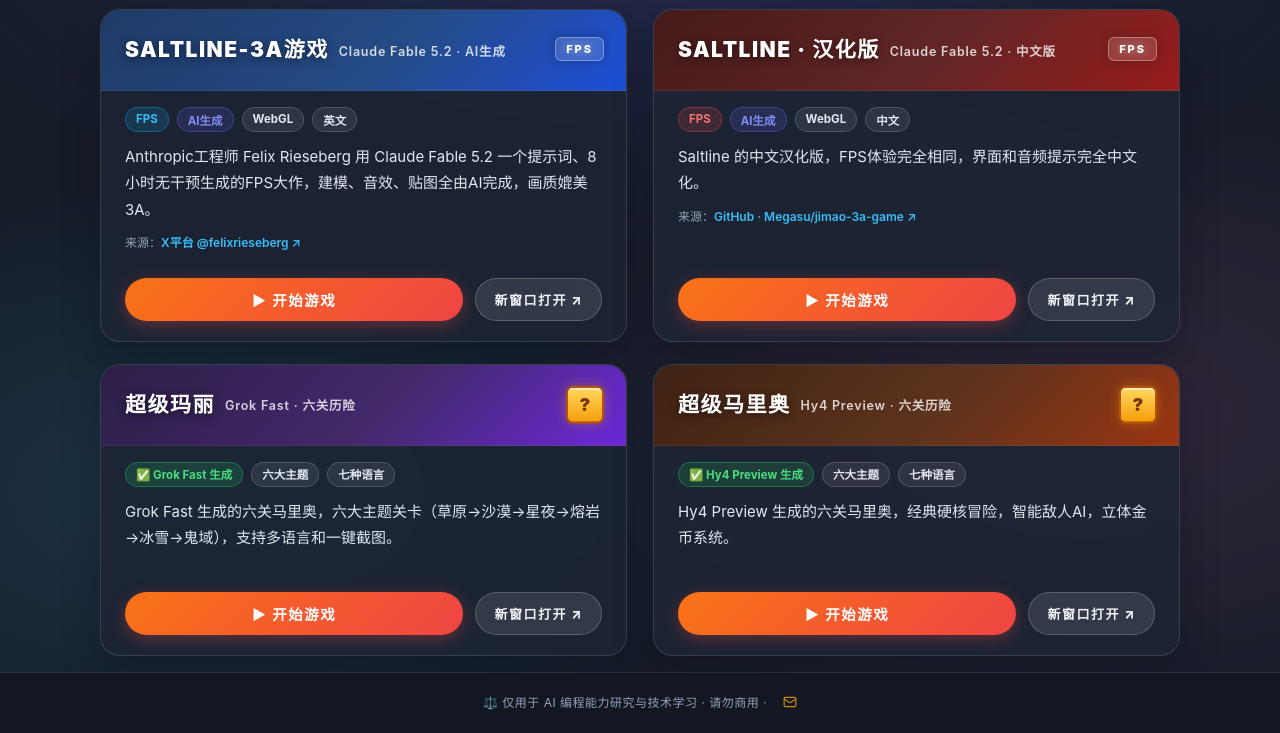
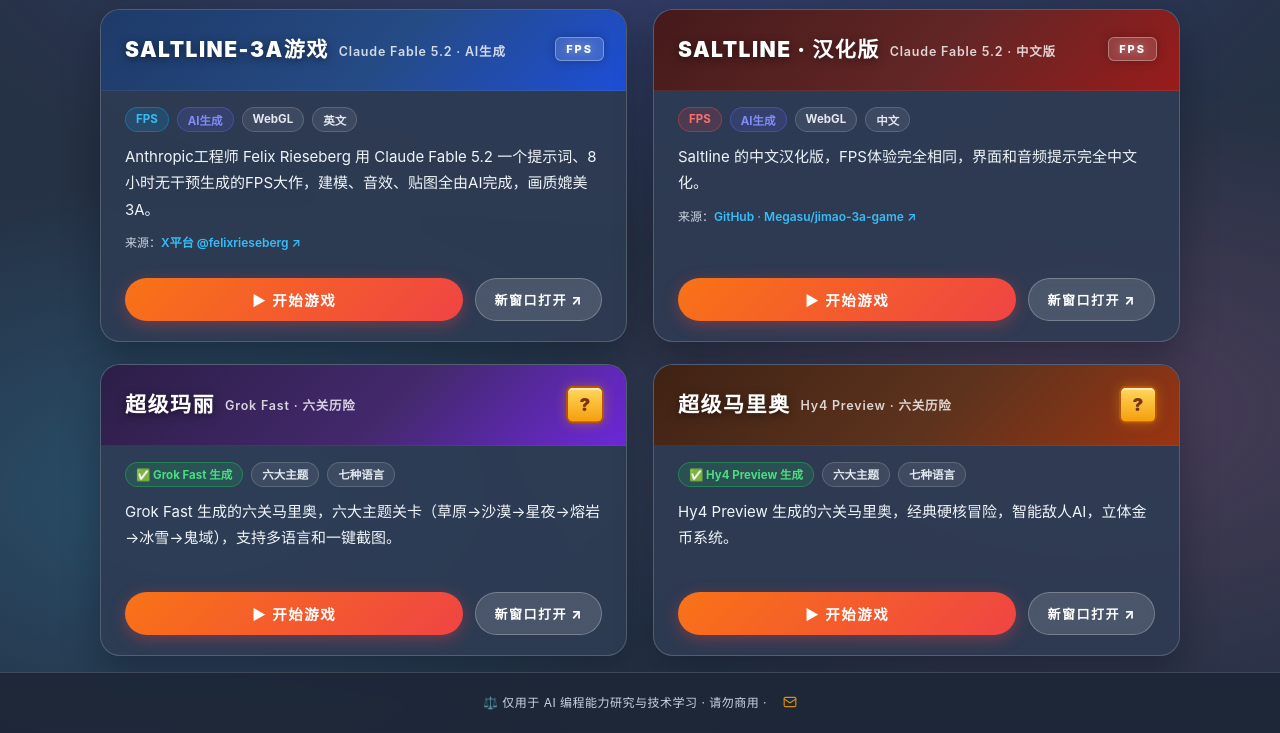
Before and after one commit to majunbo/html-game, a plain HTML site: page index.html in a window 1280 px wide. Shown: the part 68-801 px from the top of the page. Drawn offline with Linux system fonts and the light colour scheme.

Commit message:
change the color of index.html

```diff
--- a/index.html
+++ b/index.html
@@ -22,13 +22,13 @@
 
 :root {
   --font: "PingFang SC", "HarmonyOS Sans SC", "Microsoft YaHei", "Hiragino Sans GB", -apple-system, BlinkMacSystemFont, sans-serif;
-  --bg-base: #161c28;
-  --card-bg: rgba(28, 37, 52, 0.86);
-  --card-border: rgba(255, 255, 255, 0.13);
-  --card-hover-border: rgba(99, 102, 241, 0.45);
+  --bg-base: #253144;
+  --card-bg: rgba(46, 60, 84, 0.88);
+  --card-border: rgba(255, 255, 255, 0.18);
+  --card-hover-border: rgba(129, 140, 248, 0.6);
   --text-main: #ffffff;
-  --text-muted: #94a3b8;
-  --text-desc: #e2e8f0;
+  --text-muted: #cbd5e1;
+  --text-desc: #f1f5f9;
   --primary-red: #ef4444;
   --gold: #f59e0b;
 }
@@ -39,9 +39,9 @@ body {
   font-family: var(--font);
   color: var(--text-main);
   background:
-    radial-gradient(1100px 550px at 50% -8%, rgba(99, 102, 241, 0.22), transparent 70%),
-    radial-gradient(900px 500px at 85% 60%, rgba(244, 114, 182, 0.12), transparent 65%),
-    radial-gradient(850px 480px at 15% 70%, rgba(56, 189, 248, 0.14), transparent 65%),
+    radial-gradient(1100px 550px at 50% -8%, rgba(99, 102, 241, 0.28), transparent 70%),
+    radial-gradient(900px 500px at 85% 60%, rgba(244, 114, 182, 0.18), transparent 65%),
+    radial-gradient(850px 480px at 15% 70%, rgba(56, 189, 248, 0.22), transparent 65%),
     var(--bg-base);
   min-height: 100vh;
   display: flex;
@@ -290,36 +290,36 @@ main {
 
 .btn.newtab {
   flex: 0 0 auto;
-  color: #f1f5f9;
-  background: rgba(255, 255, 255, 0.1);
-  border: 1px solid rgba(255, 255, 255, 0.2);
+  color: #ffffff;
+  background: rgba(255, 255, 255, 0.14);
+  border: 1px solid rgba(255, 255, 255, 0.25);
   padding: 11px 18px;
   font-size: 13px;
   backdrop-filter: blur(8px);
 }
 .btn.newtab:hover {
-  background: rgba(255, 255, 255, 0.18);
-  border-color: rgba(255, 255, 255, 0.35);
+  background: rgba(255, 255, 255, 0.22);
+  border-color: rgba(255, 255, 255, 0.4);
   color: #fff;
 }
 .btn.newtab:active { transform: translateY(3px); }
 
-/* ============ 优雅中深色页脚 ============ */
+/* ============ 优雅明朗页脚 ============ */
 footer {
   position: relative;
   z-index: 10;
   min-height: 44px;
-  background: rgba(18, 24, 34, 0.95);
+  background: rgba(30, 40, 56, 0.95);
   backdrop-filter: blur(10px);
   -webkit-backdrop-filter: blur(10px);
-  border-top: 1px solid rgba(255, 255, 255, 0.1);
+  border-top: 1px solid rgba(255, 255, 255, 0.15);
   display: flex;
   align-items: center;
   justify-content: center;
   text-align: center;
   padding: 8px 16px;
   font-size: 12px;
-  color: #94a3b8;
+  color: #cbd5e1;
   letter-spacing: .5px;
   line-height: 1.5;
   flex-wrap: wrap;
```
